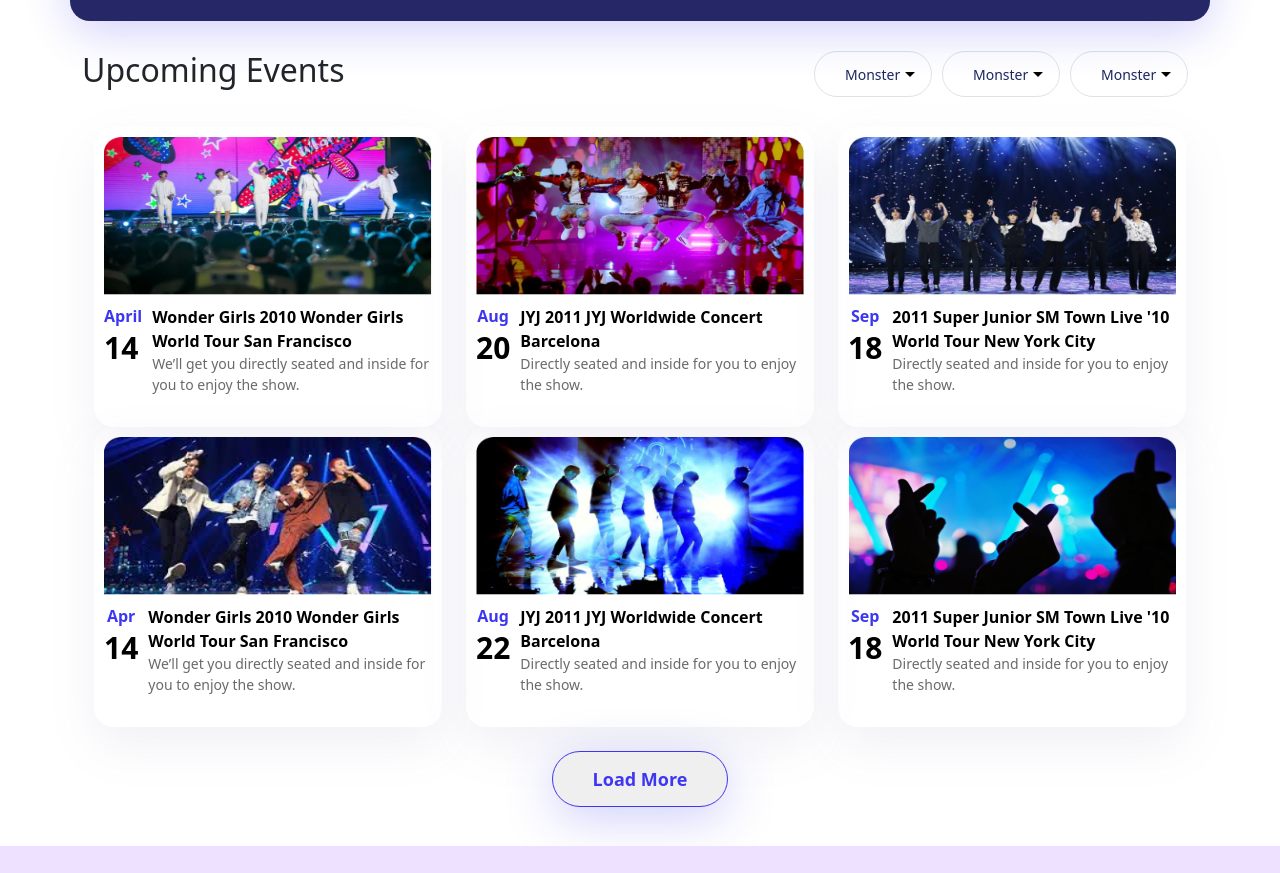
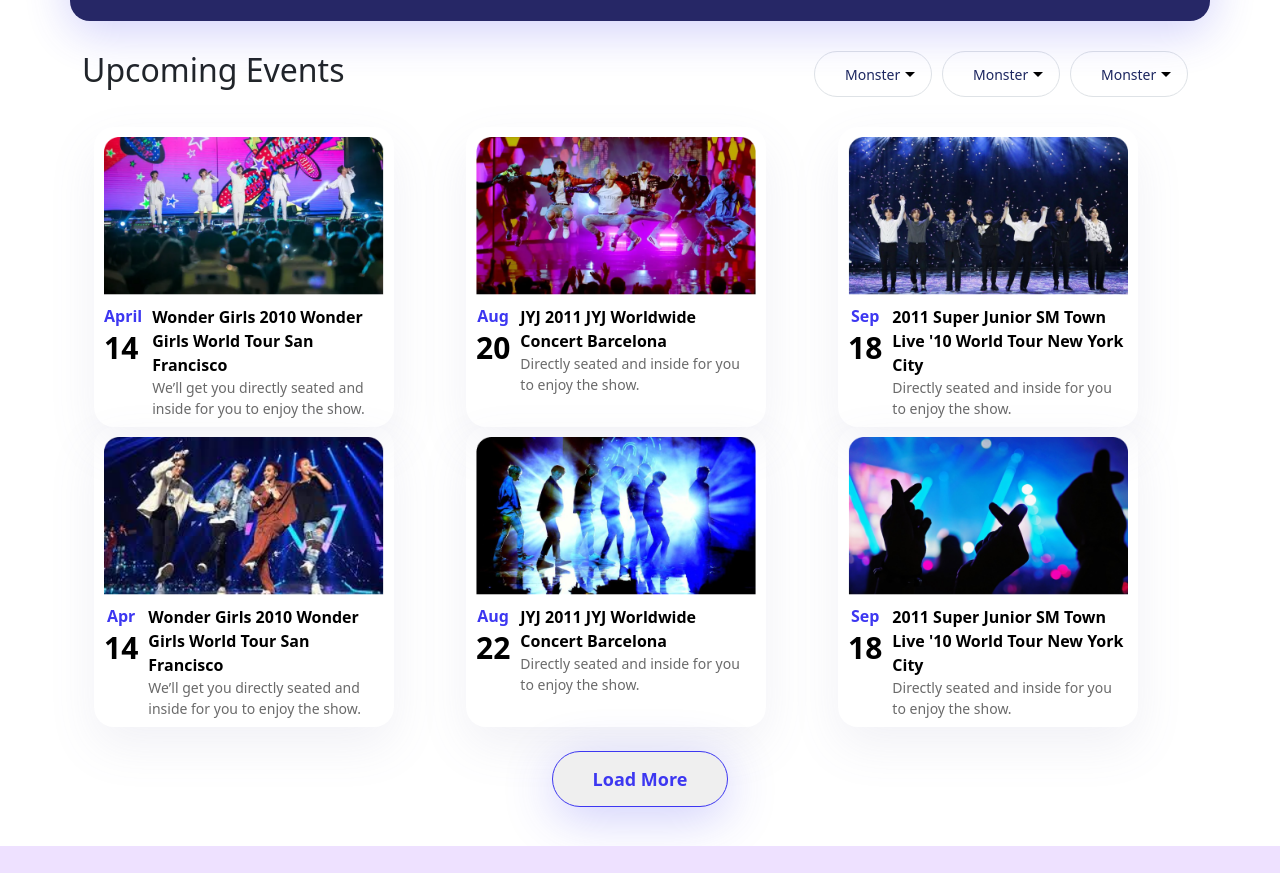
Before and after one commit to nhayaan07/eventick, a plain HTML site: page index.html in a window 1280 px wide. Shown: the part 799-1672 px from the top of the page. Drawn offline with Linux system fonts and the light colour scheme.

Commit message:
Update style.css

```diff
--- a/style.css
+++ b/style.css
@@ -307,7 +307,7 @@ padding: 15px 40px;
 /* ==============================     card =============================     */
 .event-card {
     width: 100%;
-    min-width: 300px;
+    width: 300px;
     height: 300px;
     padding: 10px;
     border-radius: 20px;
@@ -323,6 +323,7 @@ padding: 15px 40px;
     box-shadow: 0px 18.952880859375px 47.382198333740234px rgba(119, 115, 170, 0.10);
     display: block;
     overflow: hidden;
+  margin-auto;
 }
 .blog-card-c .card-thumb {
     width: 100%;
```
